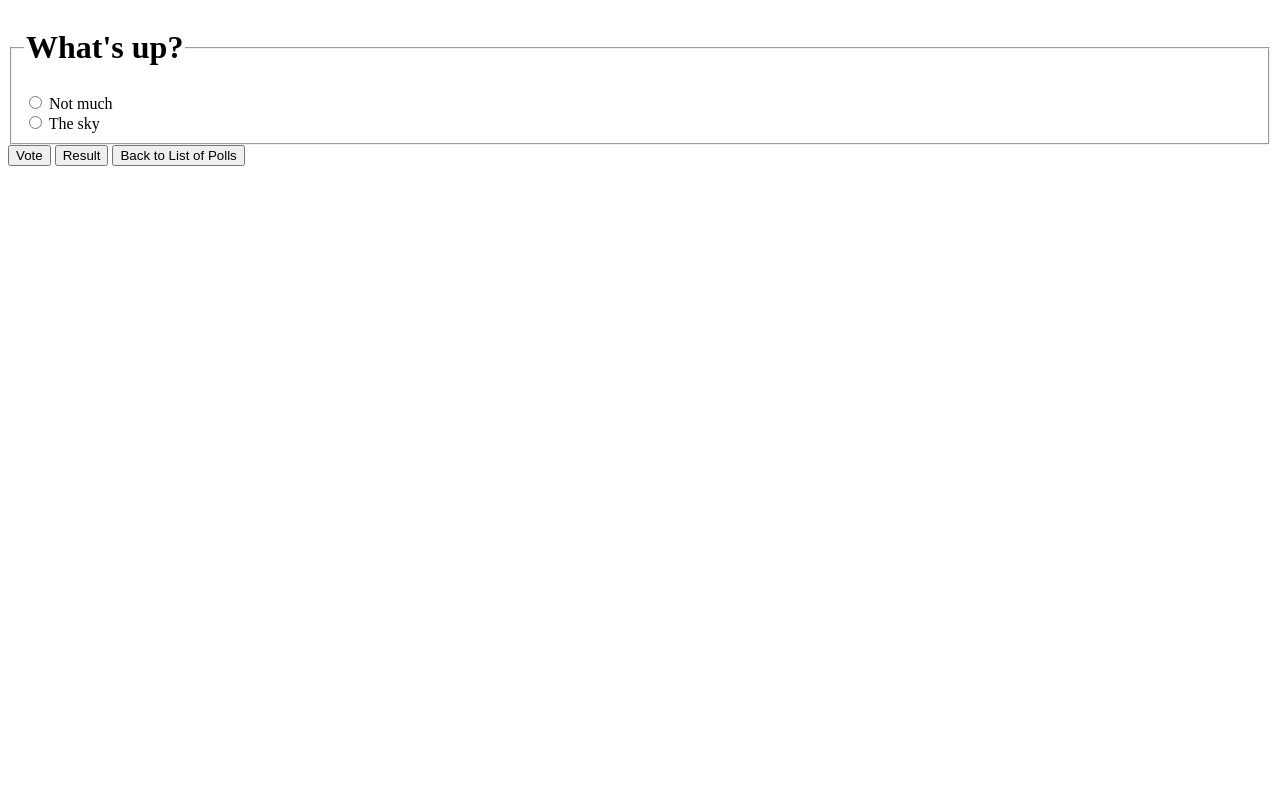
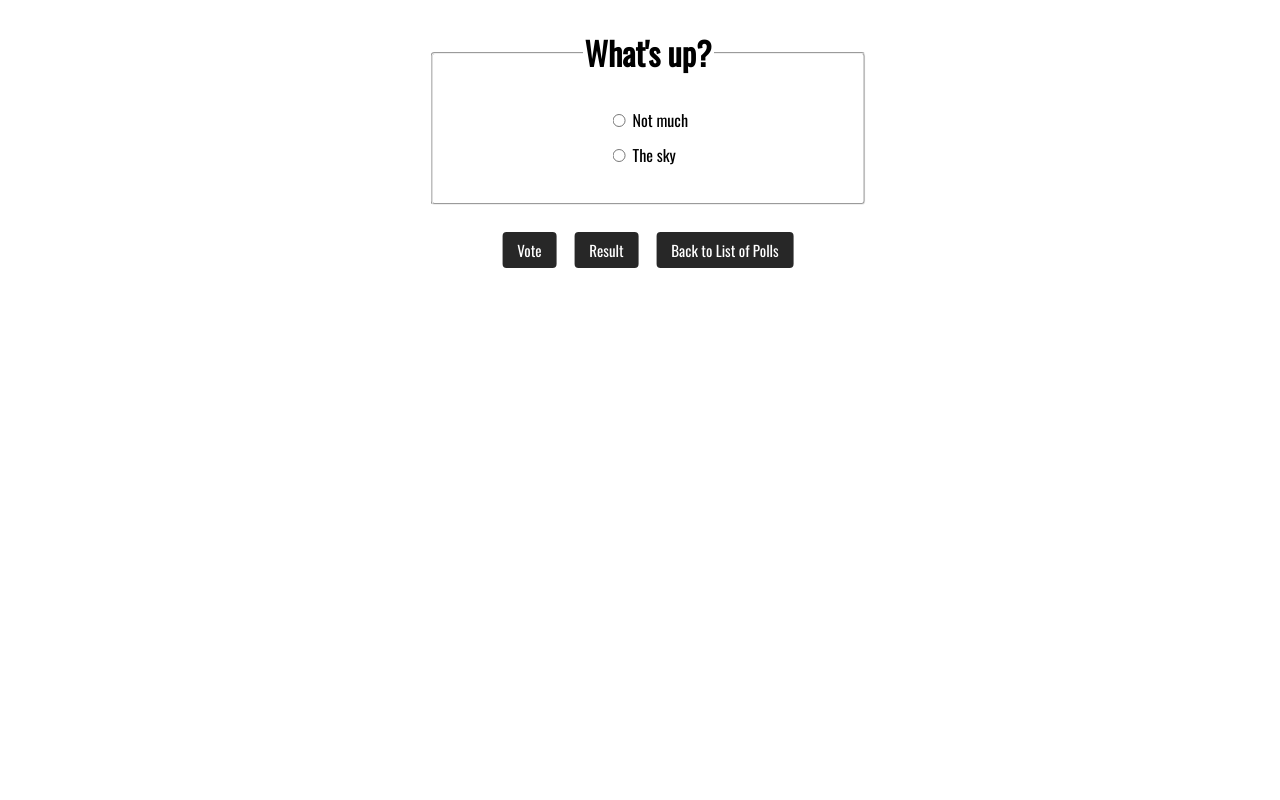
Before and after one commit to Unikorn996/ku-polls, a Django app: page /polls/1/ in a window 1280 px wide. Run offline with Django 4.2, Linux system fonts and the light colour scheme; data comes from the database, SQL or seed files in the repository.

Commit message:
change some appearance

```diff
--- a/polls/static/polls/style.css
+++ b/polls/static/polls/style.css
@@ -1,7 +1,4 @@
-li a {
-    color: white;
-}
-
-body {
-    background: #737373 url("images/background.png") no-repeat;
-}
+/* body {
+    font-family: 'Oswald', sans-serif;
+    background: black url("images/background.png") no-repeat;
+} */
--- a/polls/templates/polls/detail.html
+++ b/polls/templates/polls/detail.html
@@ -1,14 +1,64 @@
-<form action="{% url 'polls:vote' question.id %}" method="post">
+{% load static %}
+
+<link rel="stylesheet" href="{% static 'polls/style.css' %}">
+<link rel="preconnect" href="https://fonts.googleapis.com">
+<link rel="preconnect" href="https://fonts.gstatic.com" crossorigin>
+<link href="https://fonts.googleapis.com/css2?family=Oswald:wght@200;300;400&display=swap" rel="stylesheet">
+
+<style>
+    body {
+        font-family: 'Oswald', sans-serif;
+        font-weight: 400;
+    }
+    .box {
+        position: absolute;
+        margin-left: 50%;
+        transform: translateX(-50%);
+        text-align: center;
+    }
+    .radios {
+        padding-left: 150px;
+        padding-right: 150px;
+        border-radius: 4px;
+        margin-bottom: 20px;
+    }
+    .buttons {
+        font-family: 'Oswald', sans-serif;
+        font-size: 15;
+        padding: 7px 15px;
+        border-radius: 4px;
+        background-color: rgb(39, 39, 39);
+        color: white;
+        border: none;
+        margin: 7px;
+        transition: 0.3s;
+    }
+    .buttons:hover {
+        background-color: rgb(92, 92, 92);
+        cursor: pointer;
+    }
+    .choices {
+        text-align: left;
+        display: inline-block;
+        line-height: 35px;
+        margin-bottom: 20px;
+    }
+</style>
+
+
+<form class="box" action="{% url 'polls:vote' question.id %}" method="post">
     {% csrf_token %}
-    <fieldset>
+    <fieldset class="radios">
         <legend><h1>{{ question.question_text }}</h1></legend>
-        {% if error_message %}<p><strong>{{ error_message }}</strong></p>{% endif %}
-        {% for choice in question.choice_set.all %}
-            <input type="radio" name="choice" id="choice{{ forloop.counter }}" value="{{ choice.id }}">
-            <label for="choice{{ forloop.counter }}">{{ choice.choice_text }}</label><br>
-        {% endfor %}
+        <div class="choices">
+            {% if error_message %}<p><strong>{{ error_message }}</strong></p>{% endif %}
+            {% for choice in question.choice_set.all %}
+                <input class="choice" type="radio" name="choice" id="choice{{ forloop.counter }}" value="{{ choice.id }}">
+                <label class="choice" for="choice{{ forloop.counter }}">{{ choice.choice_text }}</label><br>
+            {% endfor %}
+        </div>
     </fieldset>
-    <input type="submit" value="Vote">
-    <a href="{% url 'polls:results' question.id %}"><input type="button" value="Result"></a>
-    <a href="{% url 'polls:index' %}"><input type="button" value="Back to List of Polls"></a>
+    <input class="buttons" type="submit" value="Vote">
+    <a href="{% url 'polls:results' question.id %}"><input class="buttons" type="button" value="Result"></a>
+    <a href="{% url 'polls:index' %}"><input class="buttons" type="button" value="Back to List of Polls"></a>
 </form>
```
Also changed, not shown: polls/templates/polls/index.html (+22 -3 lines), polls/templates/polls/results.html (+45 -8 lines).
